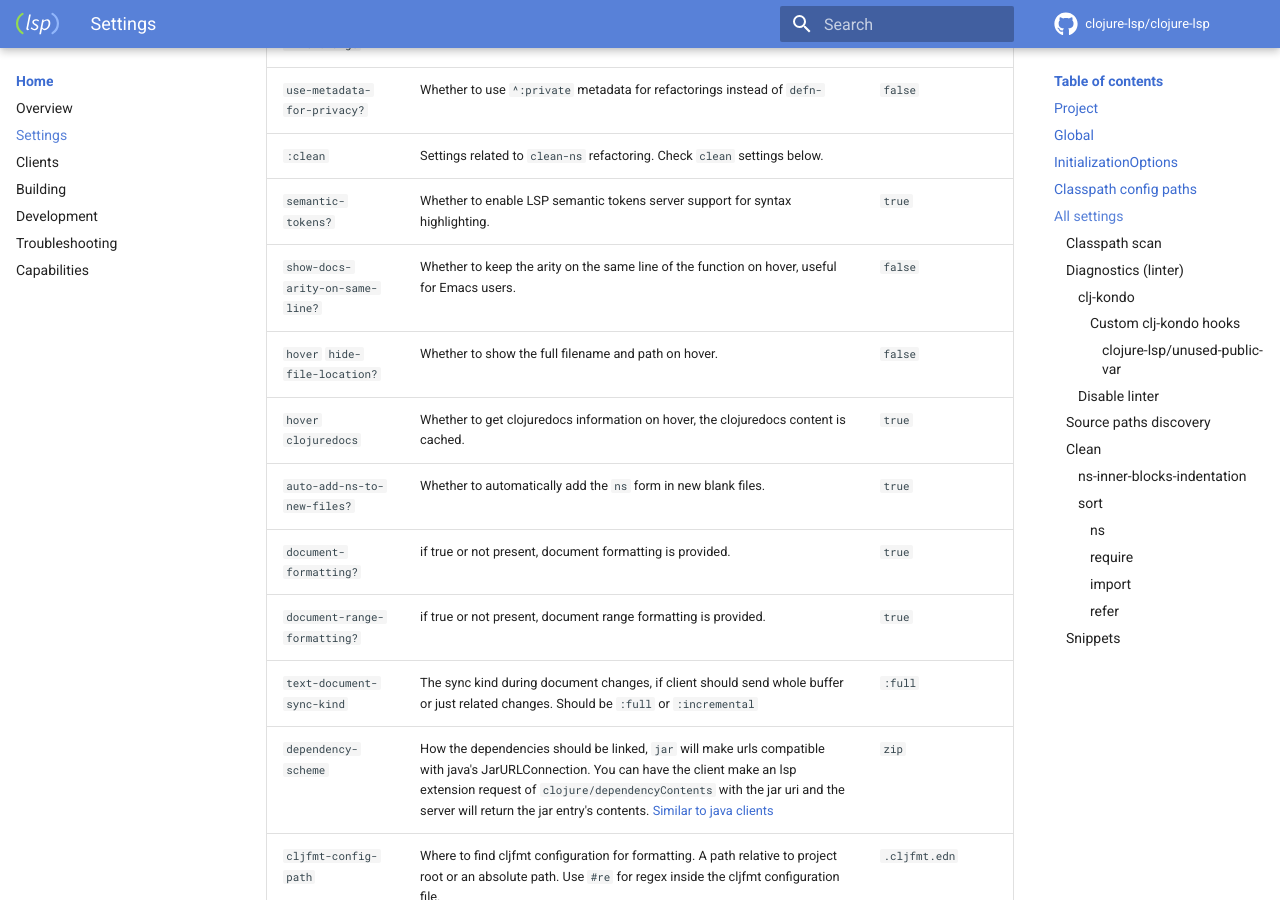
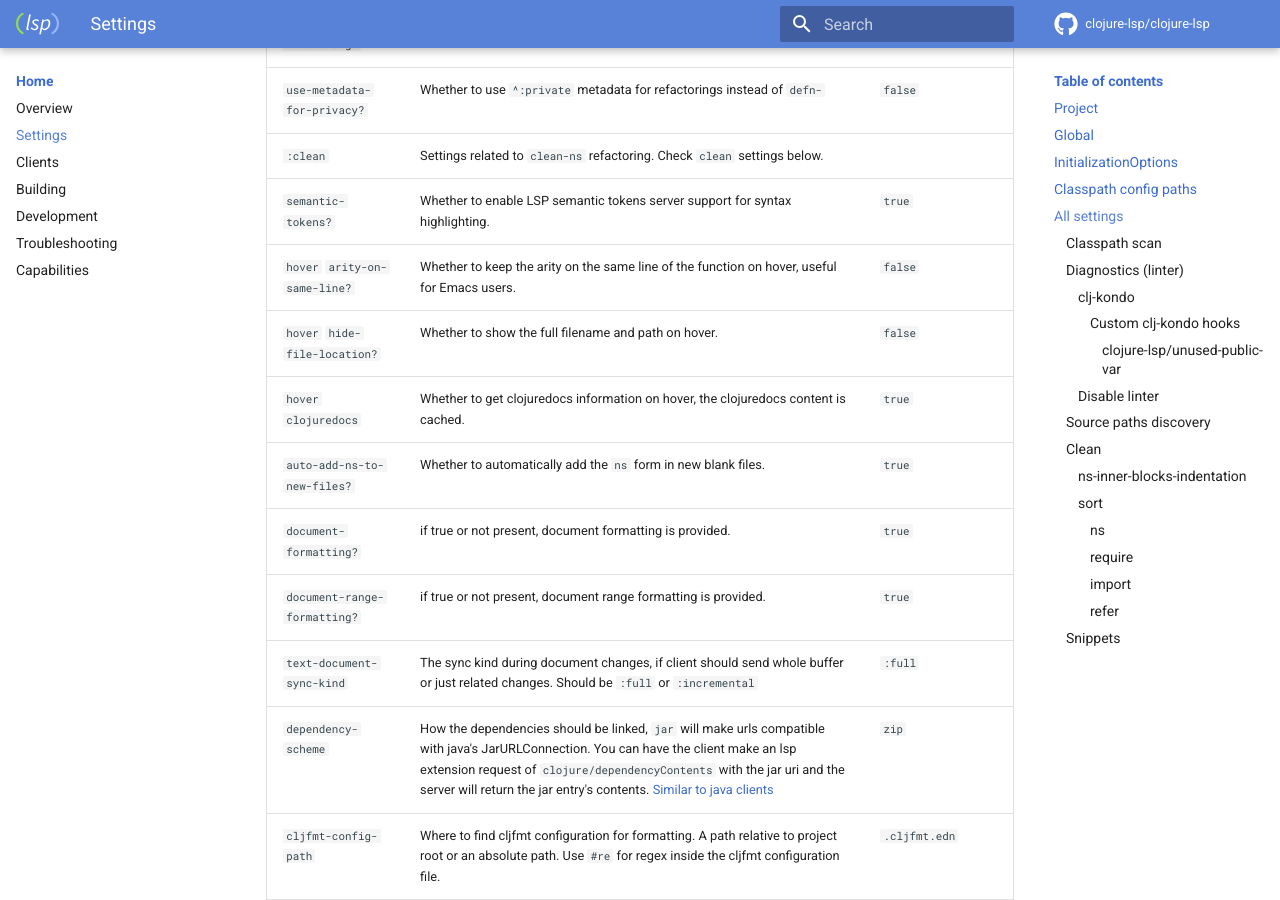
Before and after one commit to clojure-lsp/clojure-lsp, an MkDocs documentation site: the page built from docs/settings.md, in a window 1280 px wide and 900 px high, scrolled down 2523 px. Built offline with MkDocs 1.6.1 and Material for MkDocs 9.7.7, drawn with Linux system fonts in a browser that asks for light colours; comment, search, counter and statistics services are not loaded.

Commit message:
Deprecates setting `:show-docs-arity-on-same-line?` in favour of `:hover` `:arity-on-same-line?`.

```diff
--- a/docs/settings.md
+++ b/docs/settings.md
@@ -76,7 +76,7 @@ You can find all settings and its default [here](https://github.com/clojure-lsp/
 | `use-metadata-for-privacy?`             | Whether to use `^:private` metadata for refactorings instead of `defn-`                                                                                                                                                                                                                                                                                                                                              | `false`                                          |
 | `:clean`                                | Settings related to `clean-ns` refactoring. Check `clean` settings below.                                                                                                                                                                                                                                                                                                                                            |                                                  |
 | `semantic-tokens?`                      | Whether to enable LSP semantic tokens server support for syntax highlighting.                                                                                                                                                                                                                                                                                                                                        | `true`                                           |
-| `show-docs-arity-on-same-line?`         | Whether to keep the arity on the same line of the function on hover, useful for Emacs users.                                                                                                                                                                                                                                                                                                                         | `false`                                          |
+| `hover` `arity-on-same-line?`         | Whether to keep the arity on the same line of the function on hover, useful for Emacs users.                                                                                                                                                                                                                                                                                                                         | `false`                                          |
 | `hover` `hide-file-location?`           | Whether to show the full filename and path on hover.                                                                                                                                                                                                                                                                                                                                                                 | `false`                                          |
 | `hover` `clojuredocs`                   | Whether to get clojuredocs information on hover, the clojuredocs content is cached.                                                                                                                                                                                                                                                                                                                                  | `true`                                           |
 | `auto-add-ns-to-new-files?`             | Whether to automatically add the `ns` form in new blank files.                                                                                                                                                                                                                                                                                                                                                       | `true`                                           |
```
Also changed, not shown: CHANGELOG.md (+3 -0 lines), 3 other files.
